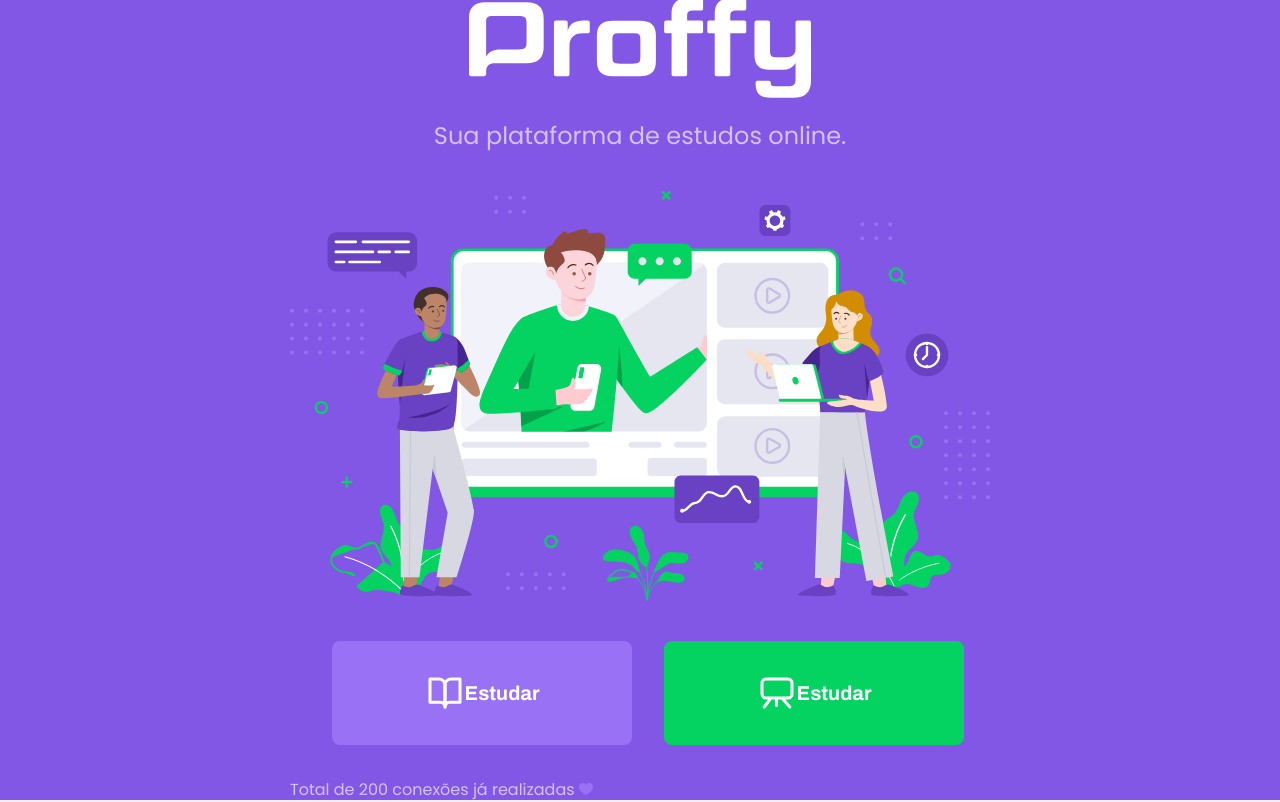
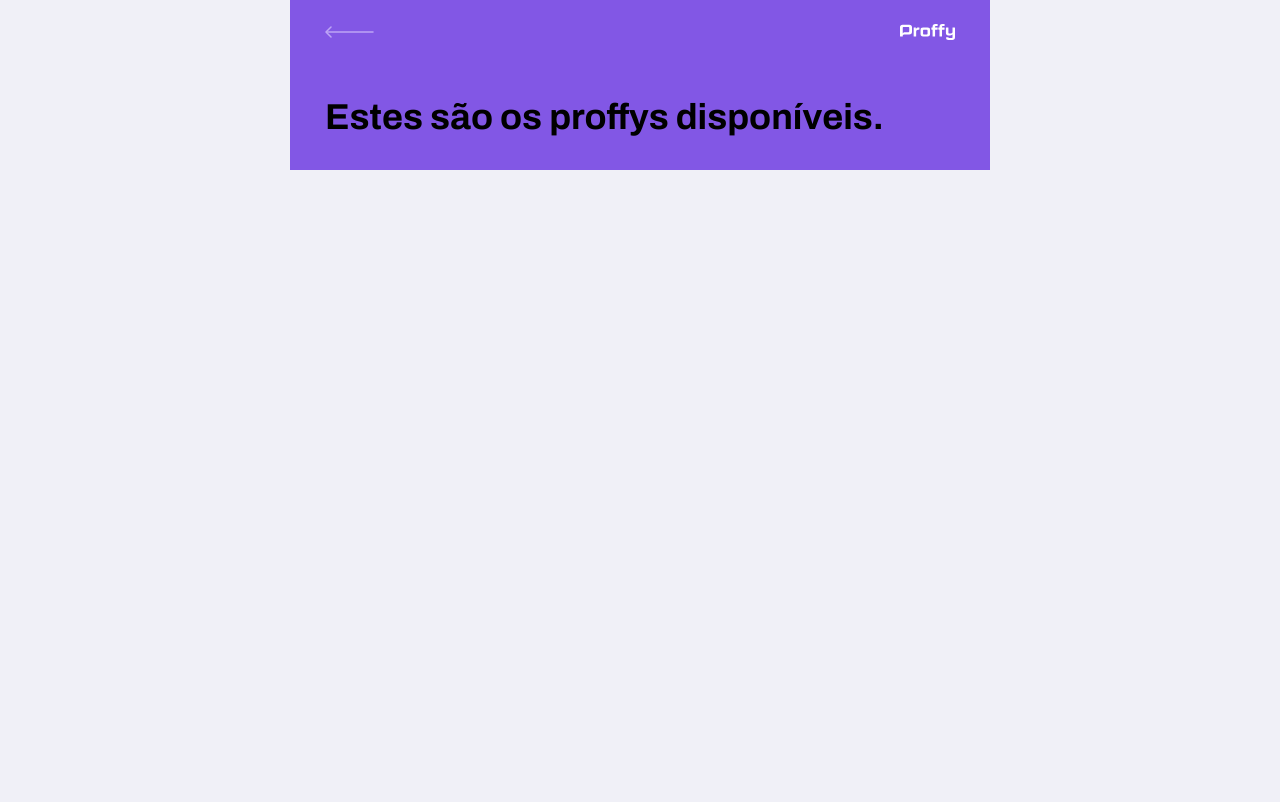
Before and after one commit to dpalmas/proffy, a React (Create React App) app in the folder web/: page /study in a window 1280 px wide. Built offline with nearby package versions, Linux system fonts and the light colour scheme.

Commit message:
Add styles

```diff
--- a/web/package.json
+++ b/web/package.json
@@ -12,6 +12,7 @@
     "@types/react-dom": "^16.9.0",
     "react": "^16.13.1",
     "react-dom": "^16.13.1",
+    "react-router-dom": "^5.2.0",
     "react-scripts": "3.4.1",
     "typescript": "~3.7.2"
   },
@@ -35,5 +36,8 @@
       "last 1 firefox version",
       "last 1 safari version"
     ]
+  },
+  "devDependencies": {
+    "@types/react-router-dom": "^5.1.5"
   }
 }
--- a/web/src/App.tsx
+++ b/web/src/App.tsx
@@ -1,12 +1,10 @@
 import React from 'react';
-
-import Landing from './pages/Landing'
-
+import Routes from './routes';
 import './assets/styles/global.css';
 
 function App() {
   return (
-    <Landing />
+    <Routes />
   );
 }
 
--- a/web/src/pages/Landing/index.tsx
+++ b/web/src/pages/Landing/index.tsx
@@ -1,4 +1,5 @@
 import React from 'react';
+import { Link } from 'react-router-dom';
 
 import logoImg from '../../assets/images/logo.svg';
 import landingImg from '../../assets/images/landing.svg';
@@ -25,15 +26,15 @@ function Landing() {
         />
 
         <div className="buttons-container">
-          <a href="" className="study">
+          <Link to="/study" className="study">
             <img src={studyIcon} alt="Estudar"/>
             Estudar
-          </a>
+          </Link>
 
-          <a href="" className="give-classes">
-            <img src={giveClassesIcon} alt="Estudar"/>
-            Estudar
-          </a>
+          <Link to="/give-classes" className="give-classes">
+            <img src={giveClassesIcon} alt="Dar aulas"/>
+            Dar aulas
+          </Link>
         </div>
 
         <span className="total-connections">
--- a/web/src/pages/Landing/styles.css
+++ b/web/src/pages/Landing/styles.css
@@ -76,3 +76,67 @@
 .buttons-container a.give-classes:hover {
   background: var(--color-secundary-dark);
 }
+
+.buttons-container a img {
+  margin-right: 2.4rem;
+}
+
+.total-connections {
+  font-size: 1.4rem;
+  display: flex;
+  align-items: center;
+  justify-content: center;
+}
+
+.total-connections img {
+  margin-left: 0.8rem;
+}
+
+@media (min-width: 1100px) {
+  #page-landing-content {
+    max-width: 1100px;
+
+    display: grid;
+    grid-template-rows: 350px 1fr;
+    grid-template-columns: 2fr 1fr 1fr;
+    grid-template-areas:
+      "logo hero hero"
+      "buttons buttons total"
+      ;
+  }
+}
+
+.logo-container {
+  grid-area: logo;
+  align-self: center;
+  text-align: left;
+  margin: 0;
+}
+
+.logo-container h2 {
+  text-align: initial;
+  font-size: 3.6rem;
+}
+
+.logo-container img {
+  height: 100%;
+}
+
+.hero-image {
+  grid-area: hero;
+  justify-self: end;
+}
+
+.buttons-container {
+  grid-area: buttons;
+  justify-content: flex-start;
+}
+
+.buttons-container a {
+  font-size: 2.4rem;
+}
+
+.total-connections {
+  grid-area: total;
+  justify-self: end;
+}
--- /dev/null
+++ b/web/src/pages/TeacherForm/index.tsx
@@ -0,0 +1,9 @@
+import React from 'react';
+
+function TeacherForm() {
+  return (
+    <h1>Teacher Form</h1>
+  )
+}
+
+export default TeacherForm;
--- /dev/null
+++ b/web/src/pages/TeacherList/index.tsx
@@ -0,0 +1,28 @@
+import React from 'react';
+import { Link } from 'react-router-dom';
+
+import logoIcon from '../../assets/images/logo.svg';
+import backIcon from '../../assets/images/icons/back.svg';
+
+import './styles.css';
+
+function TeacherList() {
+  return (
+    <div id="page-teacher-list" className="container">
+      <header className="page-header">
+        <div className="top-bar-container">
+          <Link to="/">
+            <img src={backIcon} alt="Voltar"/>
+          </Link>
+            <img src={logoIcon} alt="Proffy"/>
+        </div>
+
+        <div className="header-content">
+          <strong>Estes são os proffys disponíveis.</strong>
+        </div>
+      </header>
+    </div>
+  )
+}
+
+export default TeacherList;
--- /dev/null
+++ b/web/src/pages/TeacherList/styles.css
@@ -0,0 +1,46 @@
+#page-teacher-list {
+  width: 100vw;
+  height: 100vh;
+}
+
+.page-header {
+  display: flex;
+  flex-direction: column;
+  background-color: var(--color-primary);
+}
+
+.page-header .top-bar-container {
+  width: 90%;
+  margin: 0 auto;
+  display: flex;
+  justify-content: space-between;
+  align-items: center;
+  color: var(--color-text-in-primary);
+  padding: 1.6rem 0;
+}
+
+.page-header .top-bar-container a {
+  height: 3.2rem;
+  transition: opacity 0.2s;
+}
+
+.page-header .top-bar-container a:hover {
+  opacity: 0.6;
+}
+
+.page-header .top-bar-container > img {
+  height: 1.6rem;
+}
+
+.page-header .header-content {
+  width: 90%;
+  margin: 0 auto;
+  position: relative;
+  margin: 3.2rem auto;
+}
+
+.page-header .header-content strong {
+  font: 700 3.6rem Archivo;
+  line-height: 4.2rem;
+  color: var(--color-title-in-primarys);
+}
--- /dev/null
+++ b/web/src/routes.tsx
@@ -0,0 +1,17 @@
+import React from 'react';
+import { BrowserRouter, Route } from 'react-router-dom';
+import Landing from './pages/Landing';
+import TeacherList from './pages/TeacherList';
+import TeacherForm from './pages/TeacherForm';
+
+function Routes() {
+  return(
+    <BrowserRouter>
+      <Route path = "/" exact component = {Landing} />
+      <Route path = "/study" component = {TeacherList} />
+      <Route path = "/give-classes" component = {TeacherForm} />
+    </BrowserRouter>
+  )
+}
+
+export default Routes;
```
Also changed, not shown: 1 other file (tests, documents, lock files or other folders).
